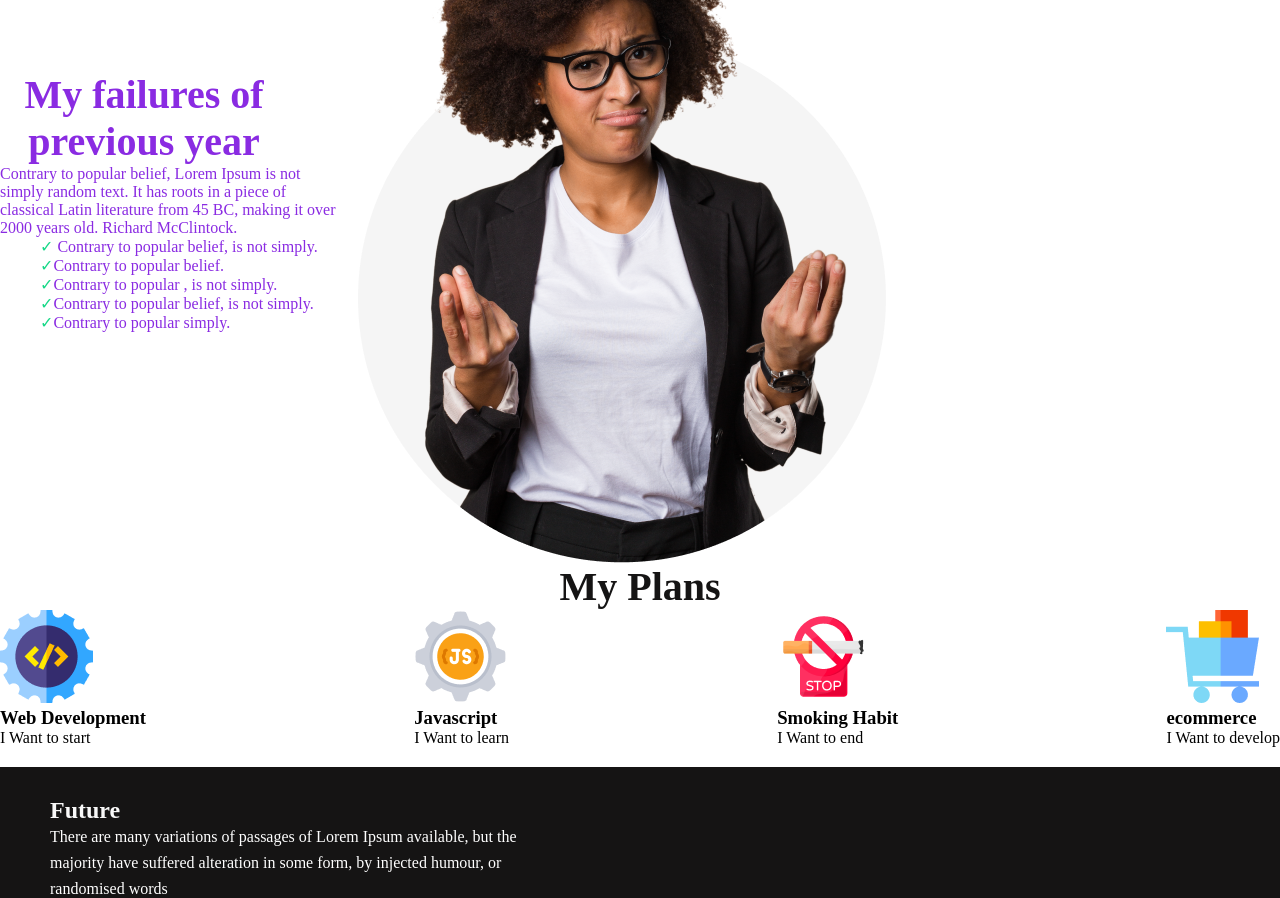
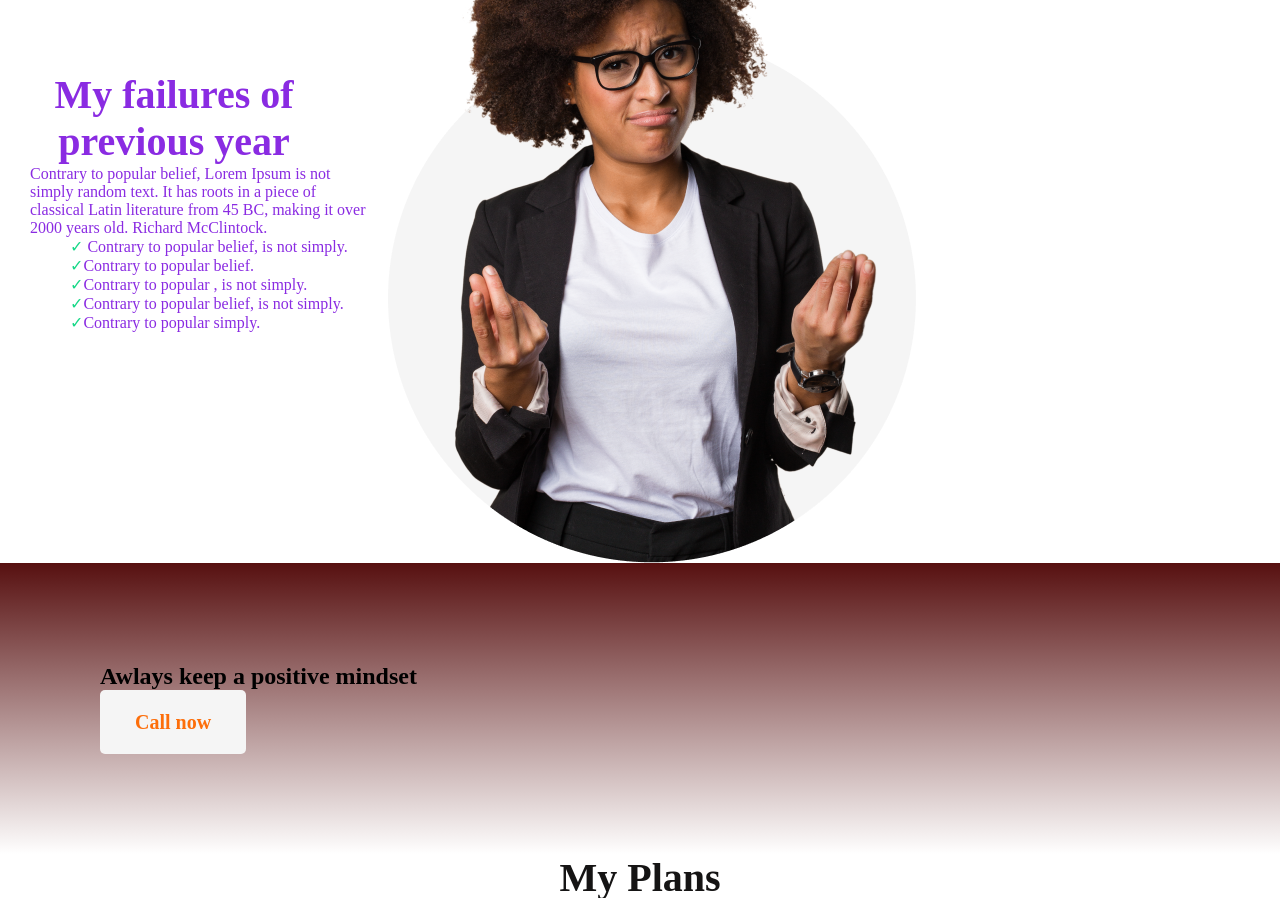
Before and after one commit to mdmohiuddin22/first-assignment, a plain HTML site: page index.html in a window 1280 px wide. Shown: the part 1019-1917 px from the top of the page. Drawn offline with Linux system fonts and the light colour scheme.

Commit message:
all added

```diff
--- a/index.html
+++ b/index.html
@@ -53,6 +53,8 @@
         <img src="images/person.png" alt="">
     </div>
     </div>
+    <div id="gradient"> <h2>Awlays keep a positive mindset</h2>
+    <button class="Subscribre-btn">Call now</button></div>
     <!-- main Section  -->
     <main>
         <section class="my-plans">
@@ -87,6 +89,7 @@
             </div>
 
         </section>
+
     </main>
     <!-- footer section -->
     <footer>
@@ -104,7 +107,9 @@
     <img src="images/icons/youtube.png" alt="">
 </div></div>
        <div><h3>Subscribe</h3>
-    <table><tbody></tbody></table></div></div>
+        <input type="text" placeholder="Enter your email"><br>
+       <button class="Subscribre-btn">Subscribe</button>
+    </div>
 
     </footer>
 </body>
--- a/style.css
+++ b/style.css
@@ -96,6 +96,7 @@ div{
 .center-items{
     display: flex;
  align-items: center;
+ margin: 0 30px;
 }
 
 .List-items{
@@ -116,6 +117,7 @@ line-height: 47px;
 .Plans-containar{
     display: flex;
     justify-content: space-between;
+    margin: 0 200px;
 }
 footer{
     background-color: #151414;
@@ -147,3 +149,19 @@ top: 2851.26px;
 
 color: #FFFFFF;
 }
+.Subscribre-btn{
+    color: #FD6E0A;
+    font-weight: 700;
+    font-size: 20px;
+    border: 0;
+    padding: 18px 35px;
+    height: 64px;
+    border-radius: 5px;
+    background: whitesmoke;
+}
+#gradient{
+background: url("images/watch.png") no-repeat,url("images/gradient2.png");
+text-align: left center;
+padding: 100px;
+background-image: linear-gradient(rgb(87, 16, 16),white);
+}
```
